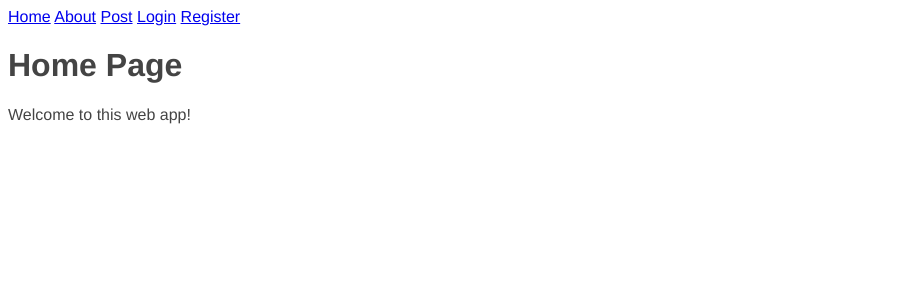
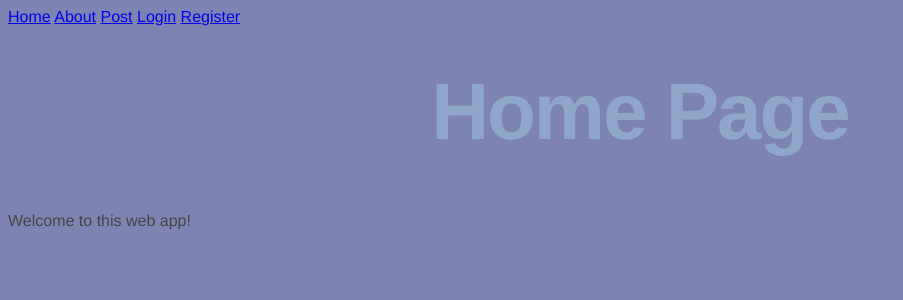
Before and after one commit to JaySaulHowarth/FlaskBlog, a Flask app: page / in a window 1280 px wide. Shown: the top 300 px of the page, without its empty margins (0-903 px from the left). Run offline with Flask 2, Linux system fonts and the light colour scheme; data that the repository does not hold is empty.

Commit message:
Re created CSS

```diff
--- a/application/static/css/main.css
+++ b/application/static/css/main.css
@@ -3,12 +3,13 @@ body {
   padding: 0;
   font-family: "Helvetica Neue", Helvetica, Arial, sans-serif;
   color: #444;
+  background-color: #7D84B2;
 }
 /*
  * Centering the body content
  */
 div.post{
-  background-color: white;
+  background-color: #D7DAE5;
   padding: 20px;
   margin-top: 20px;
 }
@@ -19,6 +20,15 @@ div.about {
      -moz-border-radius: 6px;
           border-radius: 6px;
 }
+
+h1 {
+  font-size: 5em;
+  margin-top: 40px;
+  text-align: center;
+  letter-spacing: -2px;
+  color: #8FA6CB;
+}
+
 h2 {
   font-size: 3em;
   margin-top: 40px;
```
